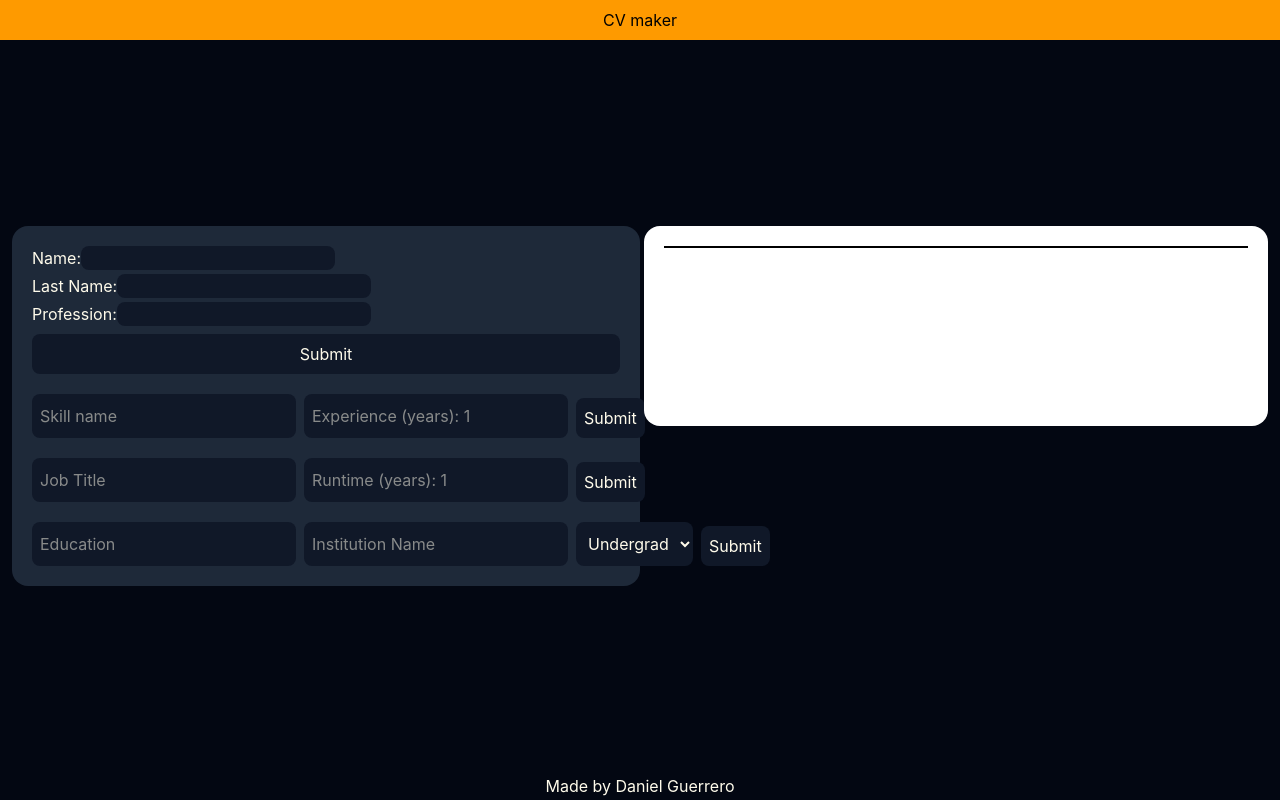
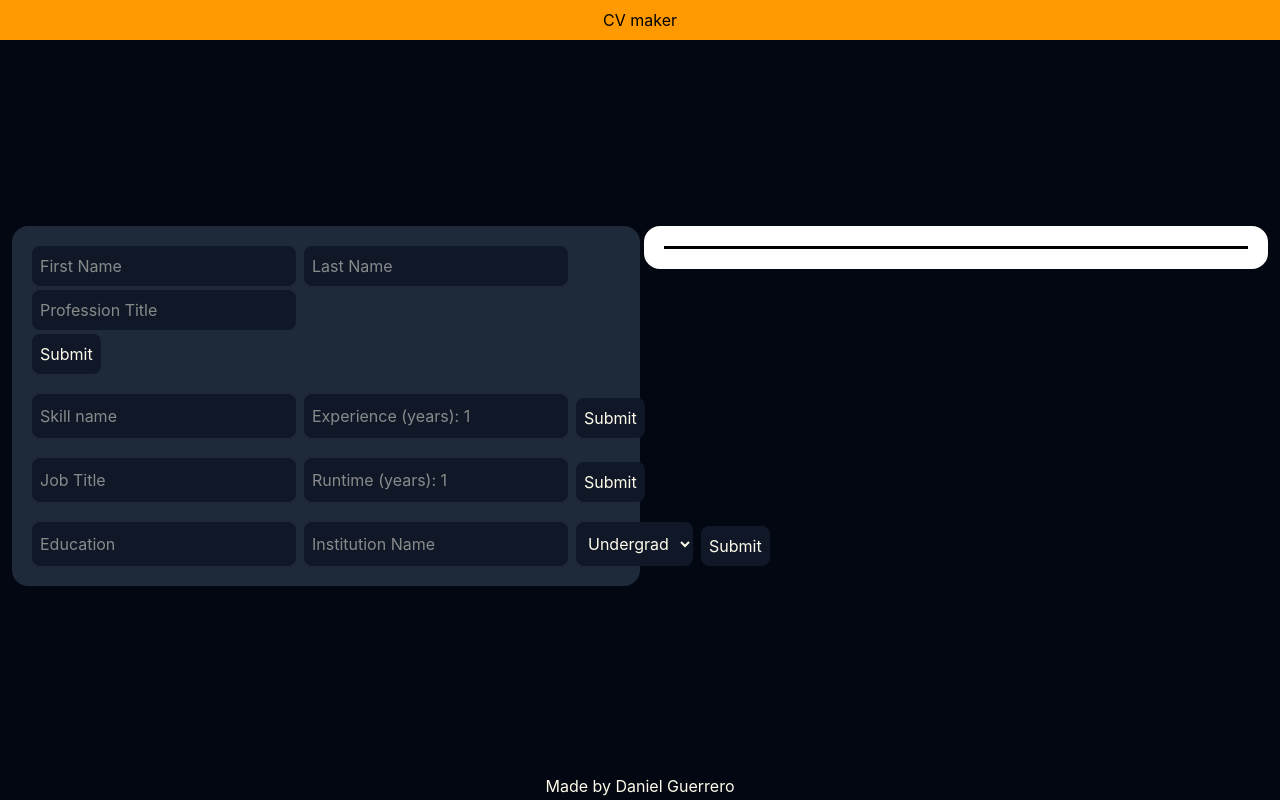
Before and after one commit to daniel-guerrero-dev/CV_app, a React (Vite) app: page / in a window 1280 px wide. Built offline with nearby package versions, Linux system fonts and the light colour scheme.

Commit message:
changed formatting on CVPreview

```diff
--- a/src/components/CVPreview.tsx
+++ b/src/components/CVPreview.tsx
@@ -37,11 +37,12 @@ export function CVPreview({
   EdInfo,
 }: CVPreviewProps) {
   return (
-    <div className="p-5 bg-white w-1/2 h-50 rounded-2xl">
-      <p>
+    <div className="p-5 bg-white w-1/2 h-fit rounded-2xl font-serif">
+      <p className="text-center">
         {HeaderInfo.name} {HeaderInfo.lastName}
       </p>
-      <p>{HeaderInfo.profession}</p>
+      <p className="text-center text-sm">{HeaderInfo.profession}</p>
+      <hr />
       <ul>
         {SkillInfo.map((skill) => {
           return (
--- a/src/components/Form/Top.tsx
+++ b/src/components/Form/Top.tsx
@@ -28,36 +28,38 @@ export function Top({ onSubmitHeader }: TopProps) {
           onSubmitHeader(submittedInfo);
         }}
         id="headerForm"
-        className="flex flex-col gap-1"
+        className=""
       >
+        <div className="flex gap-2">
           <div>
-          <label htmlFor="Name">Name:</label>
             <input
               type="text"
               name="Name"
               ref={nameRef}
               id="Name"
-            className="bg-gray-900 rounded-lg pl-1.5"
+              className="bg-gray-900 rounded-lg p-2"
+              placeholder="First Name"
             />
           </div>
           <div>
-          <label htmlFor="lName">Last Name:</label>
             <input
               type="text"
               name="lName"
               ref={lastNameRef}
               id="lName"
-            className="bg-gray-900 rounded-lg pl-1.5"
+              className="bg-gray-900 rounded-lg p-2"
+              placeholder="Last Name"
             />
           </div>
+        </div>
         <div>
-          <label htmlFor="profession">Profession:</label>
           <input
             type="text"
             name="profession"
             ref={professionRef}
             id="profession"
-            className="bg-gray-900 rounded-lg pl-1.5"
+            className="bg-gray-900 rounded-lg p-2 mt-1"
+            placeholder="Profession Title"
           />
         </div>
         <button
```
Lines whose indentation alone changed are shown as unchanged.
